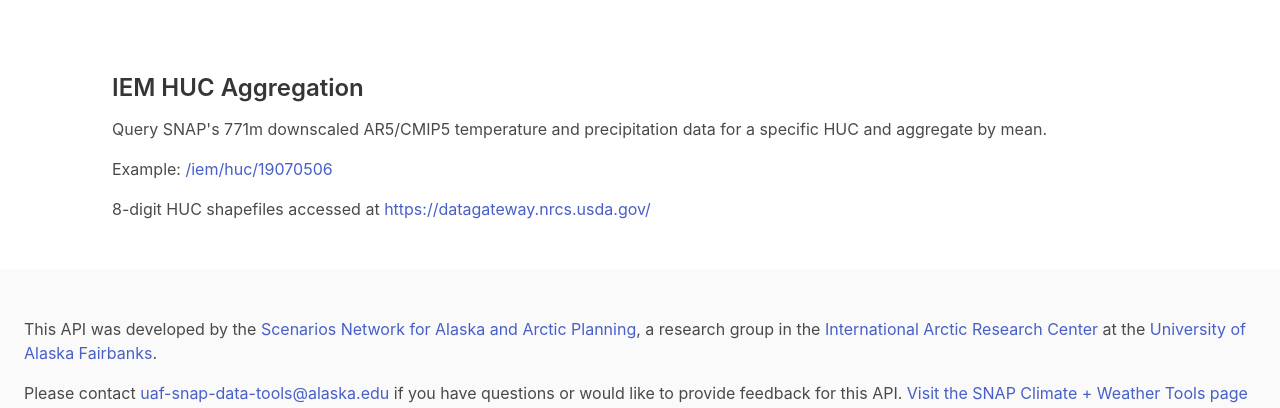
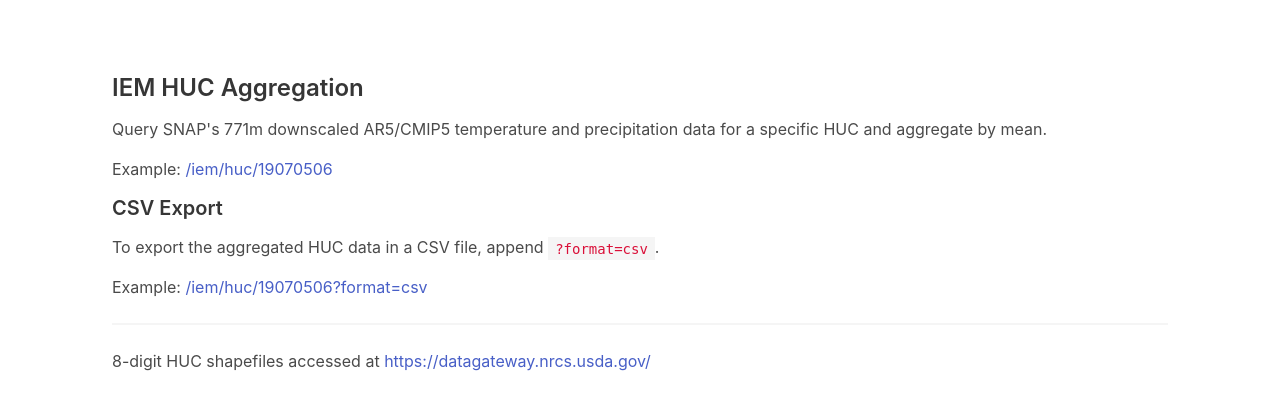
Before and after one commit to ua-snap/data-api, a Python web app: template templates/iem/huc.html in a window 1280 px wide. Shown: the part 181-589 px from the top of the page. Run offline with Jinja, Linux system fonts and the light colour scheme; the template is opened without the code that fills it, so the values that code supplies are empty.

Commit message:
Adds CSV for HUC, minor pylint fixes & an HTML tweak

```diff
--- a/templates/iem/huc.html
+++ b/templates/iem/huc.html
@@ -3,5 +3,9 @@
 <h3>IEM HUC Aggregation</h3>
 <p>Query SNAP's 771m downscaled AR5/CMIP5 temperature and precipitation data for a specific HUC and aggregate by mean.</p>
 <p>Example: <a href="/iem/huc/19070506">/iem/huc/19070506</a></p>
+<h4>CSV Export</h4>
+<p>To export the aggregated HUC data in a CSV file, append <code>?format=csv</code>.</p>
+<p>Example: <a href="/iem/huc/19070506?format=csv">/iem/huc/19070506?format=csv</a></p>
+<hr/>
 <p>8-digit HUC shapefiles accessed at <a href="https://datagateway.nrcs.usda.gov/">https://datagateway.nrcs.usda.gov/</a></p>
 {% endblock %}
```
Also changed, not shown: routes/iem.py (+13 -2 lines).
